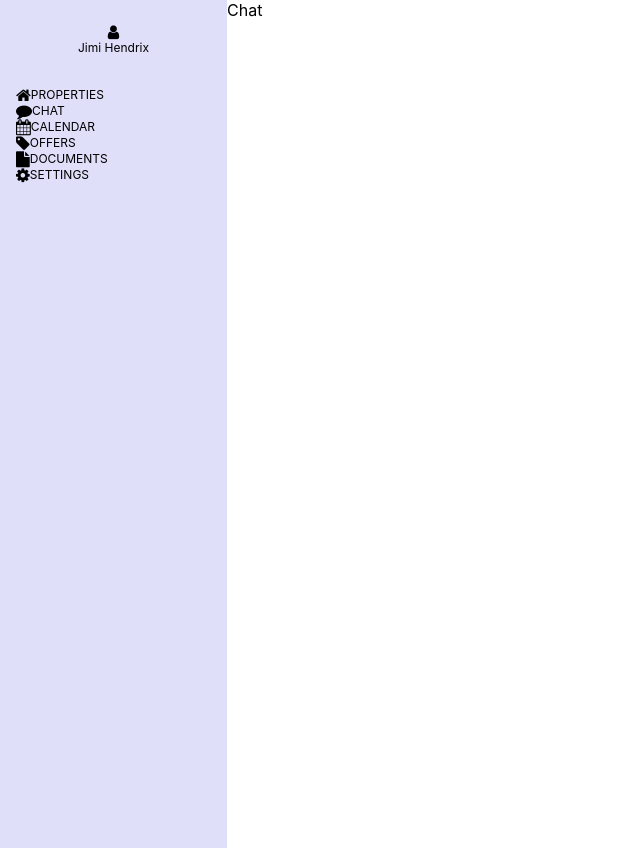
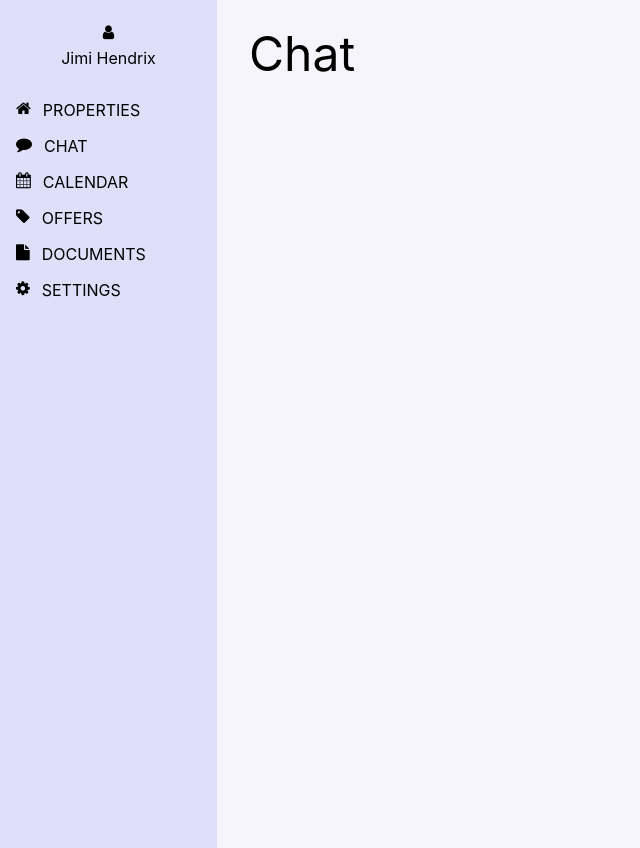
Before and after one commit to sh-misaki/react-firebase-chat, a React (Create React App) app: page /chat in a window 1280 px wide. Shown: the whole page, without its empty margins (0-640 px from the left). Built offline with nearby package versions, Linux system fonts and the light colour scheme.

Commit message:
typographyの作成と導入

```diff
--- a/src/components/atoms/Typography/index.module.scss
+++ b/src/components/atoms/Typography/index.module.scss
@@ -1,3 +1,9 @@
 .typography {
-  font-size: 12px;
+  &--h1 {
+    font-size: 48px;
+  }
+
+  &--body1 {
+    font-size: 16px;
+  }
 }
--- a/src/components/atoms/Typography/index.tsx
+++ b/src/components/atoms/Typography/index.tsx
@@ -1,17 +1,46 @@
 import React, { FunctionComponent } from 'react';
+import classNames from 'classnames';
 
 import styles from './index.module.scss';
 
-type Props = React.HTMLAttributes<HTMLDivElement>;
+interface OwnProps {
+  variant?: 'h1'
+    | 'h2'
+    | 'h3'
+    | 'h4'
+    | 'h5'
+    | 'h6'
+    | 'subtitle1'
+    | 'subtitle2'
+    | 'body1'
+    | 'body2'
+    | 'caption'
+    | 'button'
+    | 'overline'
+    | 'srOnly'
+    | 'inherit'
+}
+
+type Props = OwnProps & React.HTMLAttributes<HTMLDivElement>;
 
 const Typography: FunctionComponent<Props> = ({
-  children
+  children,
+  className,
+  variant,
 }) => {
   return (
-    <div className={styles.typography}>
+    <div className={classNames(
+      styles.typography,
+      className,
+      styles[`typography--${variant}`],
+    )}>
       { children }
     </div>
   )
 }
 
+Typography.defaultProps = {
+  variant: 'body1',
+};
+
 export default Typography;
--- a/src/components/pages/chat/index.tsx
+++ b/src/components/pages/chat/index.tsx
@@ -1,5 +1,7 @@
 import React, { Component } from 'react';
 import MainLayout from 'components/templates/main';
+
+import Typography from 'components/atoms/Typography';
 
 type Props = {
 
@@ -9,7 +11,9 @@ class Chat extends Component<Props> {
   render() {
     return (
       <MainLayout>
-        Chat
+        <Typography variant="h1">
+          Chat
+        </Typography>
       </MainLayout>
     )
   }
--- a/src/components/templates/main/index.module.scss
+++ b/src/components/templates/main/index.module.scss
@@ -25,6 +25,7 @@ $side-bar-width: 200px;
 
     &Item {
       display: flex;
+      margin-top: 16px;
 
       &Text {
         margin-left: 12px;
@@ -34,6 +35,8 @@ $side-bar-width: 200px;
 }
 
 .container {
-  width: calc(100vw - $side-bar-width);
+  width: calc(100vw - #{$side-bar-width});
   height: 100vh;
+  background-color: #f6f4fc;
+  padding: 24px 32px;
 }
```
